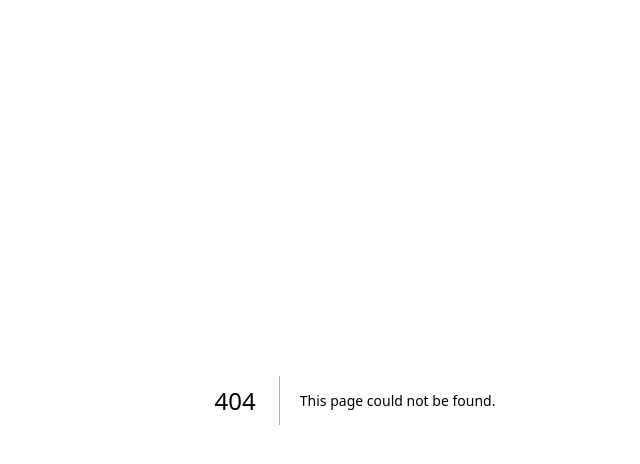
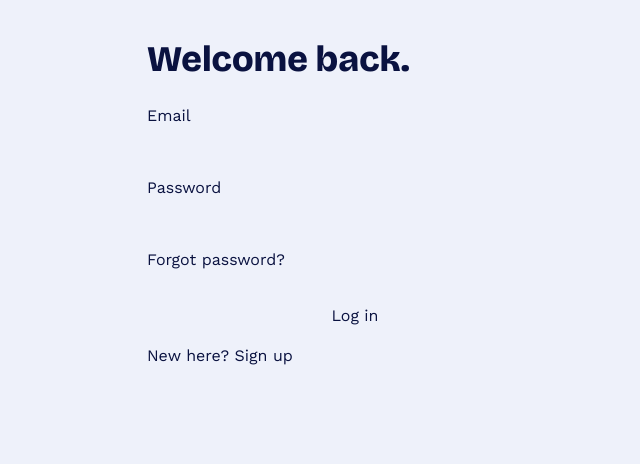
Before and after one commit to sammeadss/choonit.com, a Next.js app: page /login in a window 1280 px wide. Before the commit this address had no page. Shown: the top 464 px of the page, without its empty margins (285-925 px from the left). Built offline with nearby package versions, Linux system fonts and the light colour scheme.

Commit message:
feat: add log in page and form

```diff
--- /dev/null
+++ b/app/login/login-form.tsx
@@ -0,0 +1,50 @@
+'use client';
+
+import Link from 'next/link';
+import { useActionState } from 'react';
+import { logIn, type LogInState } from './actions';
+
+const initialState: LogInState = {};
+
+export function LogInForm() {
+  const [state, formAction, pending] = useActionState(logIn, initialState);
+
+  return (
+    <form action={formAction} className="mt-6 flex flex-col gap-4">
+      <label className="flex flex-col gap-1">
+        Email
+        <input
+          name="email"
+          type="email"
+          autoComplete="email"
+          defaultValue={state.values?.email}
+          required
+        />
+        <span role="alert">{state.errors?.email?.[0]}</span>
+      </label>
+
+      <label className="flex flex-col gap-1">
+        Password
+        <input name="password" type="password" autoComplete="current-password" required />
+        <span role="alert">{state.errors?.password?.[0]}</span>
+      </label>
+
+      <Link href="/forgot-password">Forgot password?</Link>
+
+      {state.unconfirmedEmail ? (
+        <p role="alert">
+          Confirm your email first. We sent a link to {state.unconfirmedEmail} when you signed up.
+        </p>
+      ) : null}
+      <span role="alert">{state.errors?.form?.[0]}</span>
+
+      <button type="submit" disabled={pending}>
+        {pending ? 'Logging in...' : 'Log in'}
+      </button>
+
+      <p>
+        New here? <Link href="/signup">Sign up</Link>
+      </p>
+    </form>
+  );
+}
--- /dev/null
+++ b/app/login/page.tsx
@@ -0,0 +1,10 @@
+import { LogInForm } from './login-form';
+
+export default function LogInPage() {
+  return (
+    <main className="mx-auto w-full max-w-md px-4 py-10">
+      <h1 className="font-heading text-4xl font-extrabold">Welcome back.</h1>
+      <LogInForm />
+    </main>
+  );
+}
```
